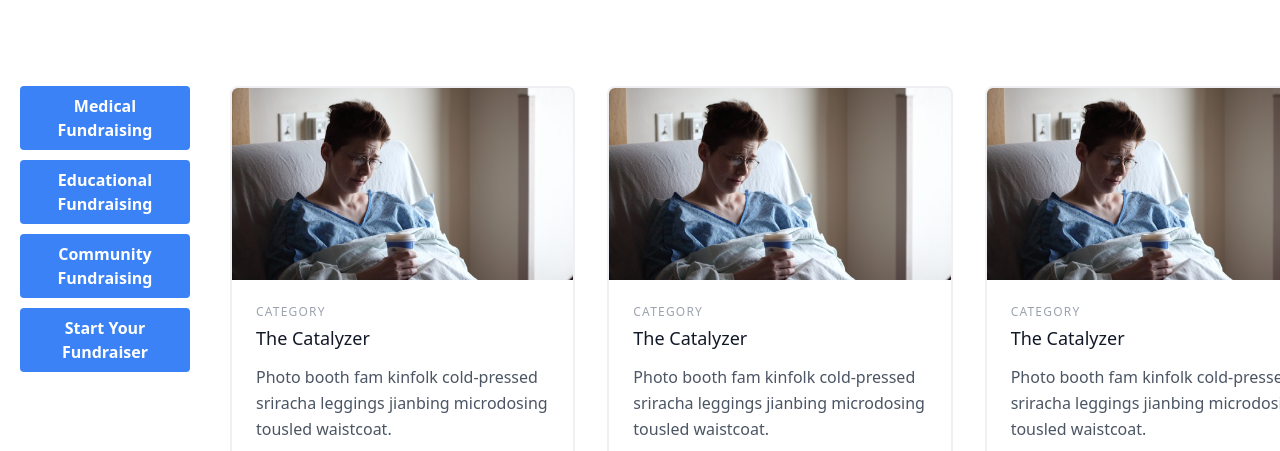
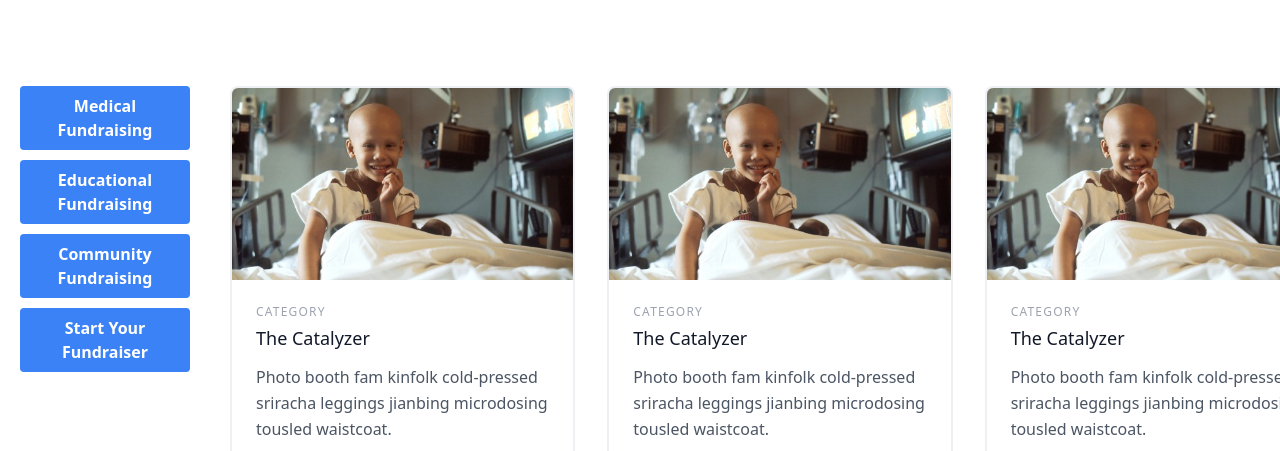
Before and after one commit to avinashsoni9829/IBM-project, a plain HTML site: page fundraising/edufundraise.html in a window 1280 px wide. Shown: the part 110-561 px from the top of the page. Drawn offline with nearby package versions, Linux system fonts and the light colour scheme.

Commit message:
Update edufundraise.html

```diff
--- a/fundraising/edufundraise.html
+++ b/fundraising/edufundraise.html
@@ -64,7 +64,7 @@
     <div class="flex flex-wrap -m-4">
       <div class="p-4 md:w-1/3">
         <div class="h-full border-2 border-gray-200 border-opacity-60 rounded-lg overflow-hidden">
-          <img class="lg:h-48 md:h-36 w-full object-cover object-center" src="images/1.jpg" alt="blog">
+          <img class="lg:h-48 md:h-36 w-full object-cover object-center" src="images/2.jpg" alt="blog">
           <div class="p-6">
             <h2 class="tracking-widest text-xs title-font font-medium text-gray-400 mb-1">CATEGORY</h2>
             <h1 class="title-font text-lg font-medium text-gray-900 mb-3">The Catalyzer</h1>
@@ -95,7 +95,7 @@
       <!-- second card -->
       <div class="p-4 md:w-1/3">
         <div class="h-full border-2 border-gray-200 border-opacity-60 rounded-lg overflow-hidden">
-          <img class="lg:h-48 md:h-36 w-full object-cover object-center" src="images/1.jpg" alt="blog">
+          <img class="lg:h-48 md:h-36 w-full object-cover object-center" src="images/2.jpg" alt="blog">
           <div class="p-6">
             <h2 class="tracking-widest text-xs title-font font-medium text-gray-400 mb-1">CATEGORY</h2>
             <h1 class="title-font text-lg font-medium text-gray-900 mb-3">The Catalyzer</h1>
@@ -125,7 +125,7 @@
       <!-- third card -->
       <div class="p-4 md:w-1/3">
         <div class="h-full border-2 border-gray-200 border-opacity-60 rounded-lg overflow-hidden">
-          <img class="lg:h-48 md:h-36 w-full object-cover object-center" src="images/1.jpg" alt="blog">
+          <img class="lg:h-48 md:h-36 w-full object-cover object-center" src="images/2.jpg" alt="blog">
           <div class="p-6">
             <h2 class="tracking-widest text-xs title-font font-medium text-gray-400 mb-1">CATEGORY</h2>
             <h1 class="title-font text-lg font-medium text-gray-900 mb-3">The Catalyzer</h1>
```
